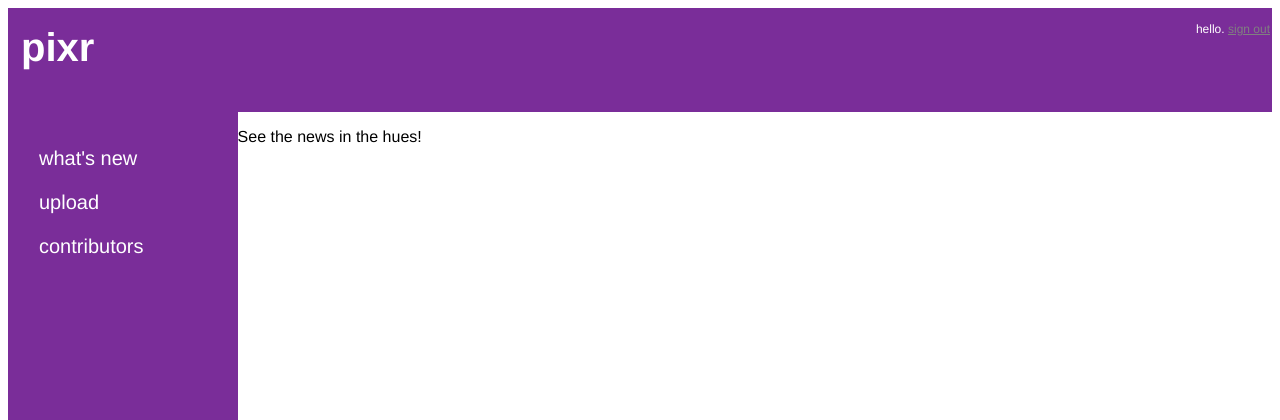
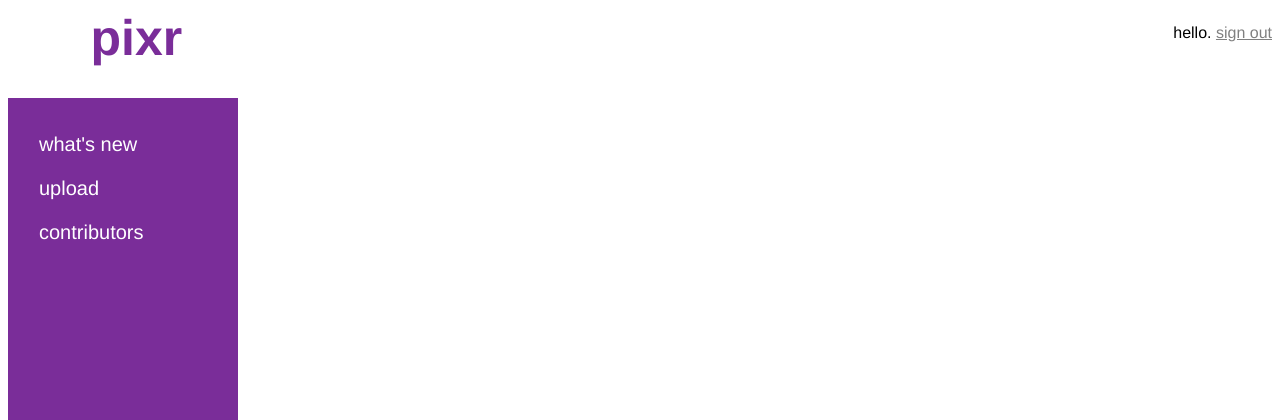
Before and after one commit to TristanShoemaker/pixr, a PHP site: page / in a window 1280 px wide. Shown: the top 420 px of the page. Run offline with PHP 8.4, Linux system fonts and the light colour scheme; some libraries are stand-ins or nearby versions.

Commit message:
grid update

```diff
--- a/css/style.css
+++ b/css/style.css
@@ -28,13 +28,14 @@
 	margin: 5px;
 }
 
-button.logo {
-	font-size: 40px;
+.buttonlogo {
+	font-size: 50px;
 	font-weight: bold;
-
-
+	padding-left: 10px;
+	background-color: inherit;
+	border: none;
+	color: #7a2d99;
 }
-
 
 .box {
 	float: left;
@@ -46,7 +47,26 @@
 
 img {
 	padding: 20px;
-	width: 150px;
+	width: 15%;
+	float: left;
+	display: flex;
+	flex-wrap: wrap;
+	justify-content: space-between;
+
+}
+
+.grid {
+  display: grid;
+  grid-gap: 30px;
+  grid-template-columns: repeat(auto-fit, minmax(300px, 1fr));
+  grid-auto-rows: 150px;
+  grid-auto-flow: row dense;
+}
+
+.grid-image{
+	display: inline-block;
+	margin-bottom: 8px;
+	width: calc(25%-4px);
 	float: left;
 }
 
--- a/index.html
+++ b/index.html
@@ -14,8 +14,8 @@
 
 <body>
 
-	<div style="color: white; font-size: 12px; background-color: #7a2d99; padding: 2px; height: 100px;">
-		<button class="button logo" id="btnPixr" style="width: 15%">pixr</button>
+	<div style="padding-bottom: 30px">
+		<button class="buttonlogo" id="btnPixr" style="width: 20%">pixr</button>
 		<p style="text-align: right; float: right;"> hello. <a href="">sign out</a></p>
 	</div>
 
@@ -43,8 +43,8 @@
 
 	<div id="conArea" style="display: none">contributors</div>
 
-	<div id="newArea" style="display: block">
-		<div><p> See the news in the hues!</p></div>
+	<div class="grid" id="newArea" style="display: block">
+		<!--<div><p> See the news in the hues!</p></div>-->
 		<div id="newAreaforImages"></div>
 	</div>
 
--- a/js/main.js
+++ b/js/main.js
@@ -17,13 +17,12 @@
 	upload();
 	return false;
 });
-
+/*
 $('#btnDisplayImage').click(function() {
 	display();
 	return false;
 });
-
-
+*/
 
 $('#btnNew').click(function() {
 	document.getElementById('dataArea').setAttribute("style", "display:none");
@@ -119,7 +118,7 @@
   });
 
 }
-
+/*
 function getDataOld(imgname) {
   console.log('Get data for image: ' + imgname);
 
@@ -141,6 +140,7 @@
   });
 
 }
+*/
 /* //not in use currently
 function addData() {
 	console.log('addNewUser');
@@ -159,21 +159,6 @@
 	});
 }
 */
-/* //not in use currently
-function snek() {
-	$.ajax({
-		type: 'GET',
-		url: rootURL + '/python',
-		dataType: "text",
-		success: function(data) {
-			alert('python success: '+ data);
-		},
-		error: function(data) {
-			alert("error: " + data);
-		}
-	});
-}
-*/
 
 function fetchAllImages() {
 	$.ajax({
@@ -186,11 +171,10 @@
 			$('#newAreaforImages').empty();
 			var rowLength = 5;
 			for (i=0; i<data.filename.length; i++) {
-				//newImages += '<a href="api/inspectImage"> <img src="' +data.filename[i]+ '" style="width:150px;" /></a>';
-				newImages += '<img src="' +data.filename[i]+ '" onclick="inspectImage(\'' + data.filename[i] + '\')"/>';
-
+				newImages += '<img class="item" src="' +data.filename[i]+ '" onclick="inspectImage(\'' + data.filename[i] + '\')"/>';
 				//console.log(newImages);
 			}
+
 			$('#newAreaforImages').append(newImages);
 		},
 		error: function(data) {
@@ -352,7 +336,8 @@
 		}
 	});
 }
-
+/*
 function display() {
 	$('#pic').attr('src', '../images/1.jpg').toggle();
 }
+*/
```
Also changed, not shown: api/index.php (+4 -3 lines), 1 other file.
